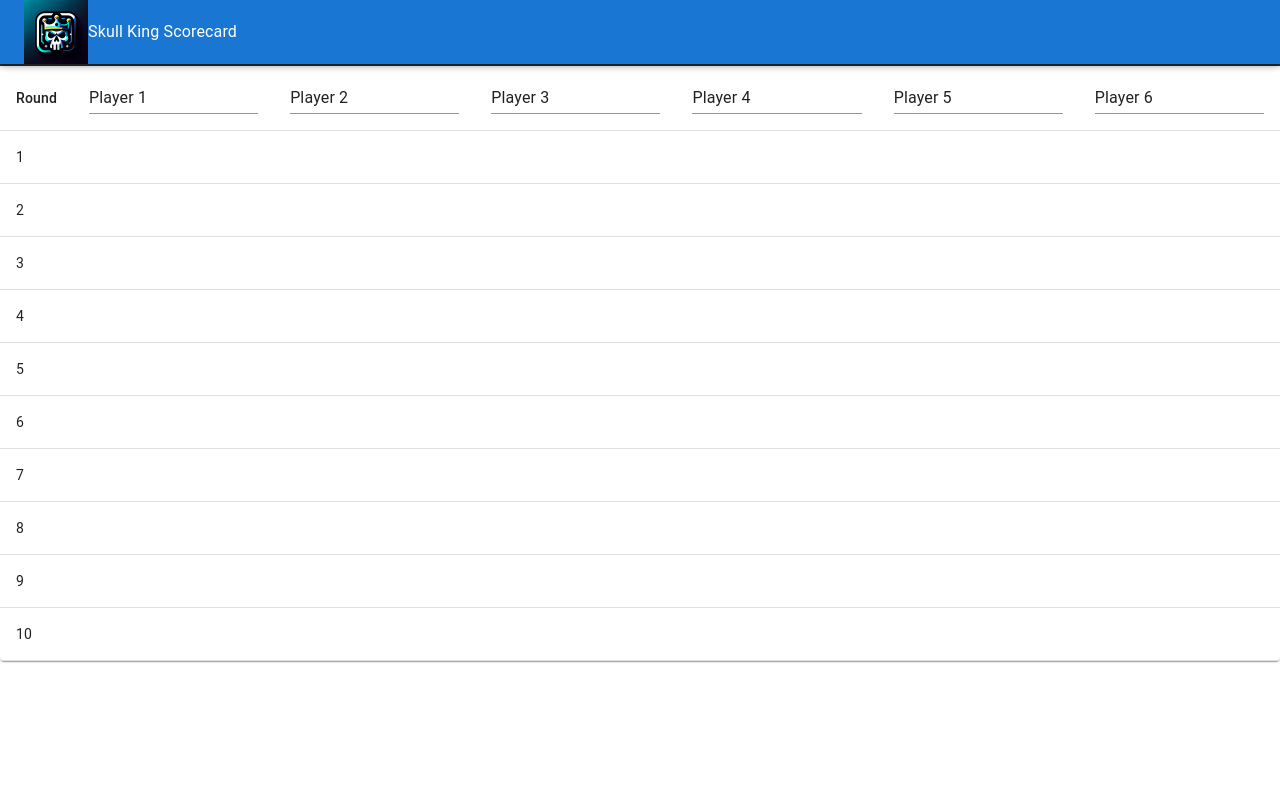
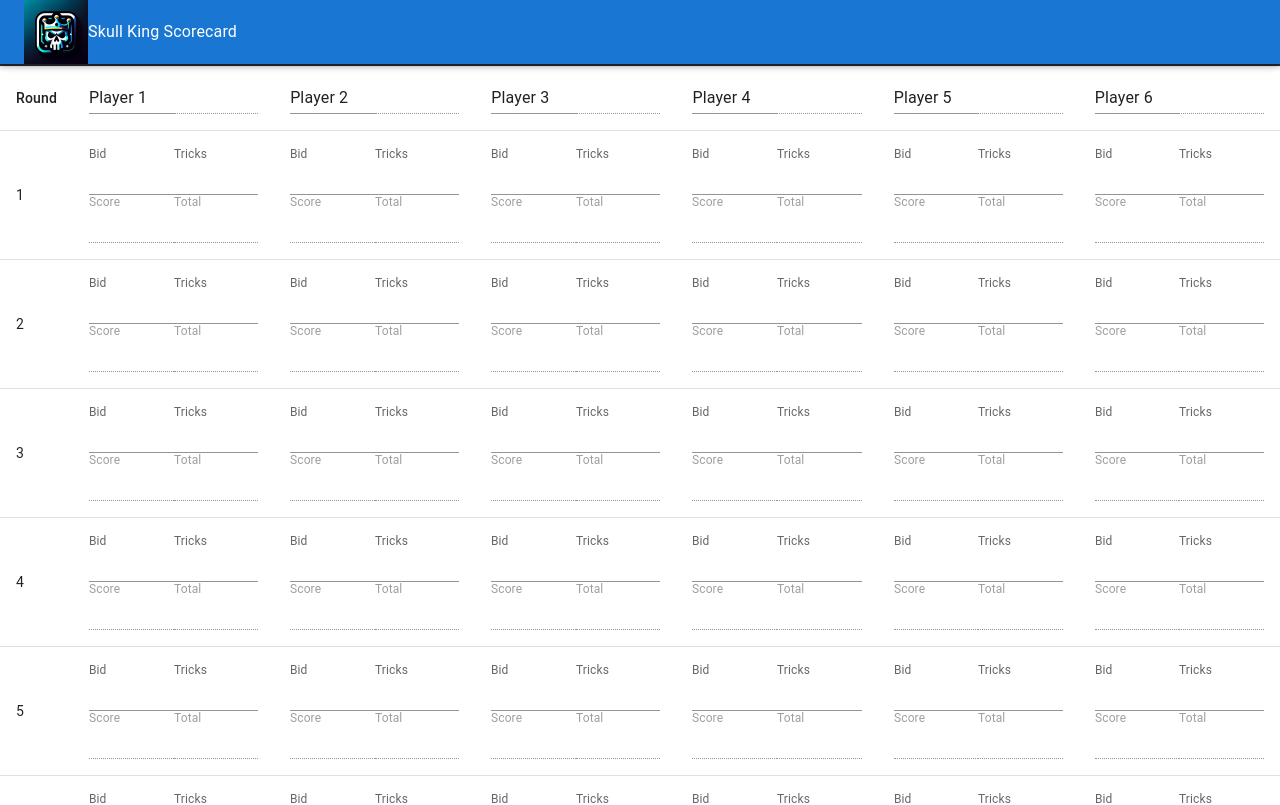
Before and after one commit to m0smith/skull-king-scorecard, a React (Create React App) app: page / in a window 1280 px wide. Shown: the top 805 px of the page. Built offline with nearby package versions, Linux system fonts and the light colour scheme.

Commit message:
Add the PayerInfo and ScoreCell components

```diff
--- a/package.json
+++ b/package.json
@@ -2,7 +2,7 @@
   "name": "skull-king-scorecard",
   "version": "0.1.0",
   "private": true,
-  "homepage": "https://m0smith.gihub.io/skull-king-scorecard",
+  "homepage": "https://m0smith.github.io/skull-king-scorecard",
   "dependencies": {
     "@emotion/react": "^11.11.1",
     "@emotion/styled": "^11.11.0",
@@ -20,6 +20,8 @@
     "start": "react-scripts start",
     "build": "react-scripts build",
     "test": "react-scripts test",
+    "predeploy": "npm run build",
+    "deploy": "gh-pages -d build",
     "eject": "react-scripts eject"
   },
   "eslintConfig": {
--- /dev/null
+++ b/src/components/PlayerInfo.js
@@ -0,0 +1,37 @@
+import { Box, TextField } from "@mui/material"
+import { useState } from "react"
+
+const PlayerInfo = ({ info, index, onNameChange }) => {
+    const [tempName, setTempName] = useState(info.name)
+
+    const handleNameChange = (e) => {
+        setTempName(e.target.value)
+    }
+
+    const applyNameChange = () => {
+        onNameChange(index, tempName);
+    };
+
+    return (
+        <Box display="flex">
+
+            <TextField
+                value={tempName}
+                onChange={(e) => handleNameChange(e)}
+                onBlur={applyNameChange}
+                variant="standard"
+                fullWidth
+            />
+            <TextField
+                value={info.score}
+                variant="standard"
+                disabled
+                fullWidth
+                inputProps={{ readOnly: true }}
+            />
+        </Box>
+
+    )
+}
+
+export default PlayerInfo
--- a/src/components/Scorcard.js
+++ b/src/components/Scorcard.js
@@ -1,13 +1,22 @@
+import { Paper, Table, TableBody, TableCell, TableContainer, TableHead, TableRow } from '@mui/material';
 import React, { useState } from 'react';
-import { Table, TableBody, TableCell, TableContainer, TableHead, TableRow, Paper, TextField } from '@mui/material';
+import PlayerInfo from './PlayerInfo';
+import ScoreCell from './ScoreCell';
+
+const range = (size) => Array.from(Array(size).keys())
+
+const PLAYERS = range(6).map((i) => ({
+  name: `Player ${++i}`,
+  score: null
+}))
 
 const Scorecard = () => {
-  const [playerNames, setPlayerNames] = useState(['Player 1', 'Player 2', 'Player 3', 'Player 4', 'Player 5', 'Player 6']);
+  const [playersInfo, setPlayersInfo] = useState(PLAYERS);
 
-  const handleNameChange = (index, event) => {
-    const newNames = [...playerNames];
-    newNames[index] = event.target.value;
-    setPlayerNames(newNames);
+  const handleNameChange = (index, name) => {
+    const newPlayersInfo = [...playersInfo];
+    newPlayersInfo[index].name = name;
+    setPlayersInfo(newPlayersInfo);
   };
 
   return (
@@ -16,27 +25,25 @@ const Scorecard = () => {
         <TableHead>
           <TableRow>
             <TableCell>Round</TableCell>
-            {playerNames.map((name, index) => (
+            {playersInfo.map((info, index) => (
               <TableCell key={index}>
-                <TextField
-                  value={name}
-                  onChange={(e) => handleNameChange(index, e)}
-                  variant="standard"
-                  fullWidth
-                />
+                <PlayerInfo info={info} index={index}  onNameChange={handleNameChange}/>
               </TableCell>
             ))}
           </TableRow>
         </TableHead>
         <TableBody>
-          {[...Array(10)].map((_, round) => (
+          {range(10).map((_, round) => (
             <TableRow key={round}>
               <TableCell component="th" scope="row">
                 {round + 1}
               </TableCell>
-              {playerNames.map((_, index) => (
+              {playersInfo.map((_, index) => (
                 <TableCell key={index}>
-                  {/* Add your bid, tricks, score, and running total fields here */}
+                 <ScoreCell round={round} playerIndex={index}
+                            bid={null} trick={null} score={null} total={null}
+
+                            updateScore={() => {console.log('hi')}} />
                 </TableCell>
               ))}
             </TableRow>
--- a/src/components/ScoreCell.js
+++ b/src/components/ScoreCell.js
@@ -1,7 +1,23 @@
-import React from 'react';
+import React, { useEffect, useState } from 'react';
 import { TextField, Box } from '@mui/material';
 
-const ScoreCell = ({ round, playerIndex, bid, trick, score, total, updateScore }) => {
+const computeScore = (round, bid, tricks) => {
+  if(!isNaN(bid)  && !isNaN(tricks) > 0) {
+    if(bid === tricks) {
+      return ((round +1) * 20)
+    } else {
+      return(Math.abs(bid - tricks) * -10)
+    }
+  }
+}
+
+const ScoreCell = ({ round, playerIndex, bid, tricks, total, updateScore }) => {
+  const [_bid, setBid] = useState(bid)
+  const [_tricks, setTricks] = useState(tricks)
+
+  const [score , setScore] = useState(computeScore(round, _bid, _tricks))
+
+
   const handleBidChange = (event) => {
     updateScore(playerIndex, round, 'bid', event.target.value);
   };
@@ -11,6 +27,12 @@ const ScoreCell = ({ round, playerIndex, bid, trick, score, total, updateScore }
   };
 
   // Additional functions to handle score and total updates can be added here
+
+  useEffect(() => {
+    const newScore = computeScore(round, _bid, _tricks)
+    console.log(newScore)
+    setScore(newScore)
+  }, [_bid, _tricks])
 
   return (
     <Box display="flex" flexDirection="column">
@@ -22,18 +44,18 @@ const ScoreCell = ({ round, playerIndex, bid, trick, score, total, updateScore }
             shrink: true,
           }}
           variant="standard"
-          value={bid}
-          onChange={handleBidChange}
+          value={_bid}
+          onChange={(e) => setBid(e.target.value)}
         />
         <TextField
-          label="Trick"
+          label="Tricks"
           type="number"
           InputLabelProps={{
             shrink: true,
           }}
           variant="standard"
-          value={trick}
-          onChange={handleTrickChange}
+          value={_tricks}
+          onChange={(e) => setTricks(e.target.value)}
         />
       </Box>
       <Box display="flex">
```
Also changed, not shown: 1 other file (tests, documents, lock files or other folders).
